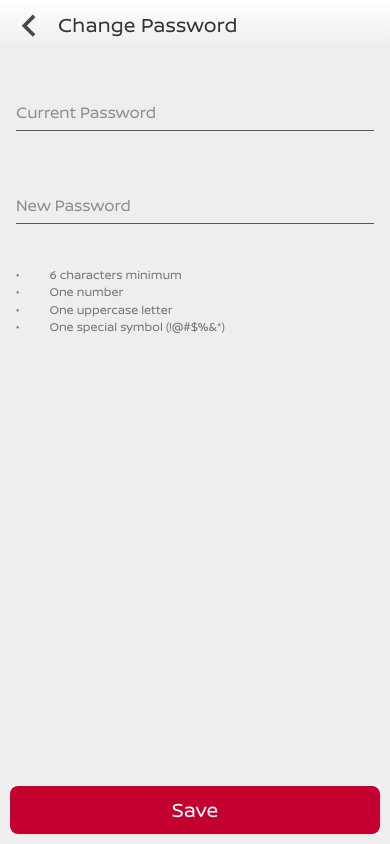
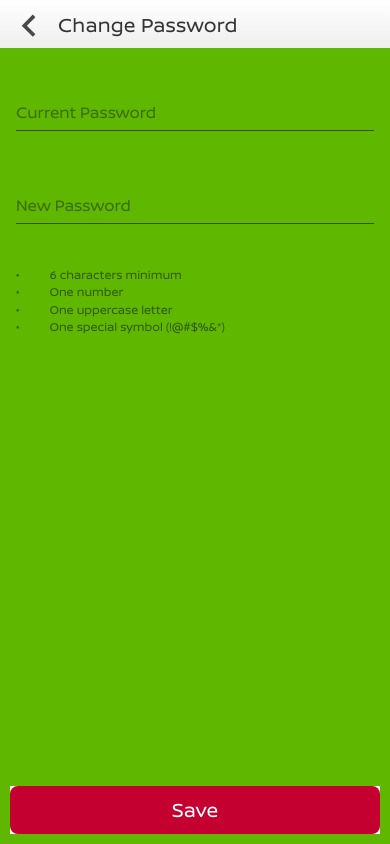
Before and after one commit to Hattrick-3/Hattrick-3.github.io, a plain HTML site: page change_password/index.html in a window 390 px wide. Drawn offline with nearby package versions, Linux system fonts and the light colour scheme; files whose address does not match are found by name; a web font is replaced by a local one.

Commit message:
Add files via upload

```diff
--- a/change_password/styles.css
+++ b/change_password/styles.css
@@ -97,7 +97,8 @@ html {
     display: flex !important;
     flex-direction: column;
     font-size: 14px;
-    background: #eee;
+    /* background: #eee; */
+    background-color: #60b700;
     color: #343434;
     font-family: "NissanBrandRegular";
     height: auto;
```
